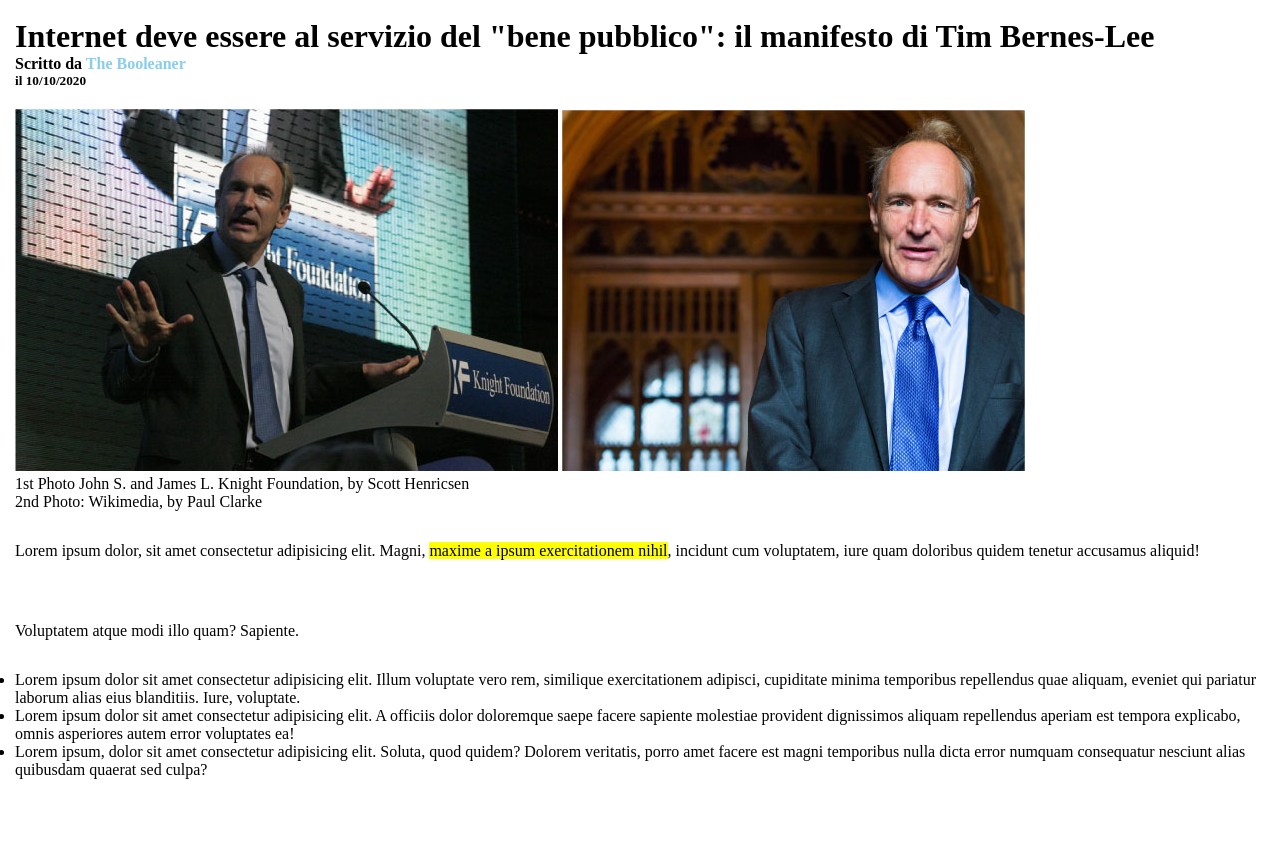
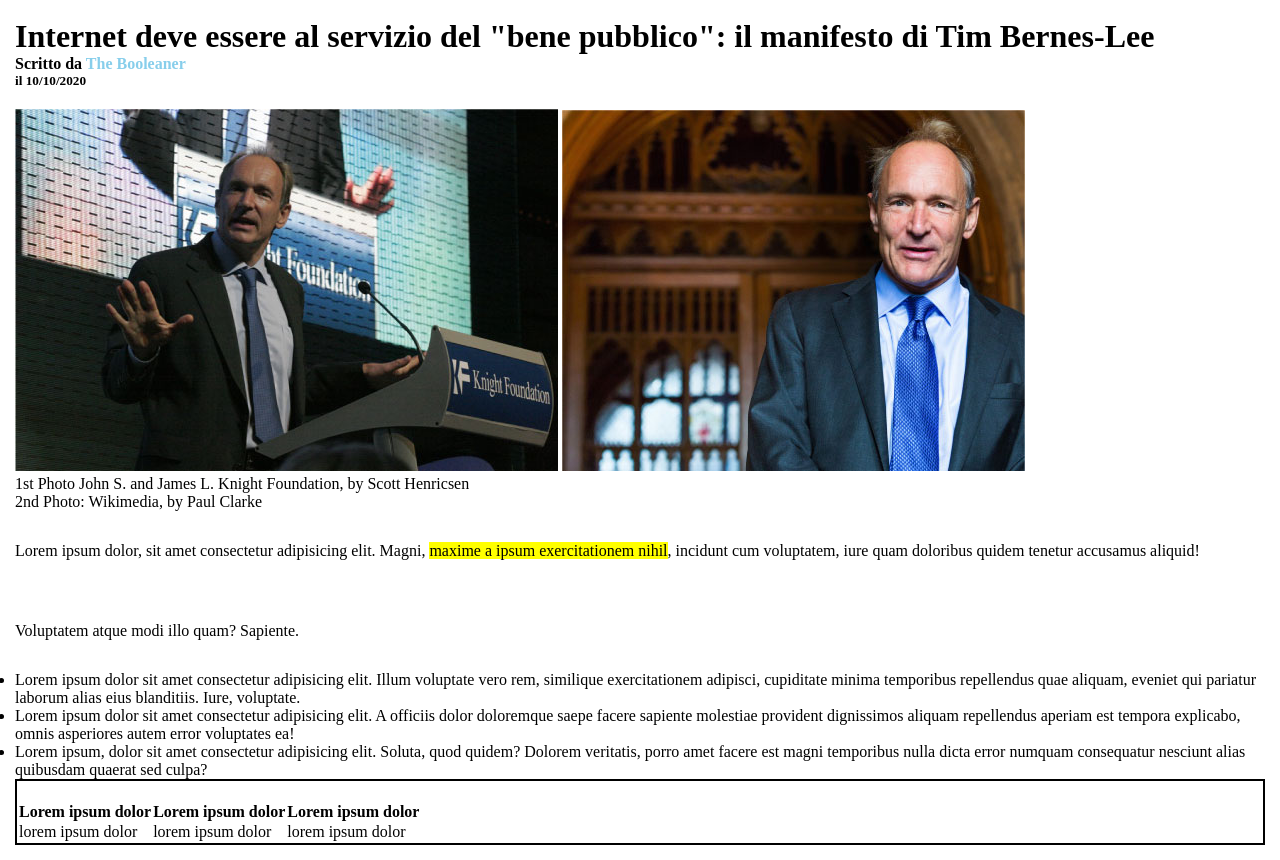
Before and after one commit to EndriuK/html-css-booleaner, a plain HTML site: page index.html in a window 1280 px wide. Shown: the part 169-1029 px from the top of the page. Before the commit the page ends 963 px from the top, so only its background shows below. Drawn offline with Linux system fonts and the light colour scheme.

Commit message:
problema ad organizzare la tabella con i relativi spazi

```diff
--- a/css/stylesheet.css
+++ b/css/stylesheet.css
@@ -40,3 +40,8 @@ body {
     background-color: yellow;
 
 }
+
+#tabella {
+    padding-top: 20px;
+    border: 2px solid black;
+}
--- a/index.html
+++ b/index.html
@@ -19,6 +19,8 @@
     <!--corpo della pagina-->
     <main>
         <div id="corpo_pagina">
+
+            <!--titolo, autore, immagini-->
             <h1>Internet deve essere al servizio del "bene pubblico": il manifesto di Tim Bernes-Lee</h1>
             <h4>Scritto da <span id="autore">The Booleaner</span></h4>
             <h5>il 10/10/2020</h5>
@@ -29,6 +31,8 @@
             <br>
             <span>2nd Photo: Wikimedia, by Paul Clarke</span>
 
+
+            <!--primo paragrafo e lista non oridnata-->
             <p id="primo_paragrafo">Lorem ipsum dolor, sit amet consectetur adipisicing elit. Magni, <span
                     id="evidenziato">maxime a ipsum
                     exercitationem
@@ -47,6 +51,23 @@
                 <li>Lorem ipsum, dolor sit amet consectetur adipisicing elit. Soluta, quod quidem? Dolorem veritatis,
                     porro amet facere est magni temporibus nulla dicta error numquam consequatur nesciunt alias
                     quibusdam quaerat sed culpa?</li>
+
+                <!--tabella-->
+
+                <div id="tabella">
+                    <table>
+                        <tr>
+                            <th colspan="3">Lorem ipsum dolor</th>
+                            <th>Lorem ipsum dolor</th>
+                            <th>Lorem ipsum dolor</th>
+                        </tr>
+                        <tr>
+                            <td colspan="3">lorem ipsum dolor</td>
+                            <td>lorem ipsum dolor</td>
+                            <td>lorem ipsum dolor</td>
+                        </tr>
+                    </table>
+                </div>
             </ul>
         </div>
 
```
